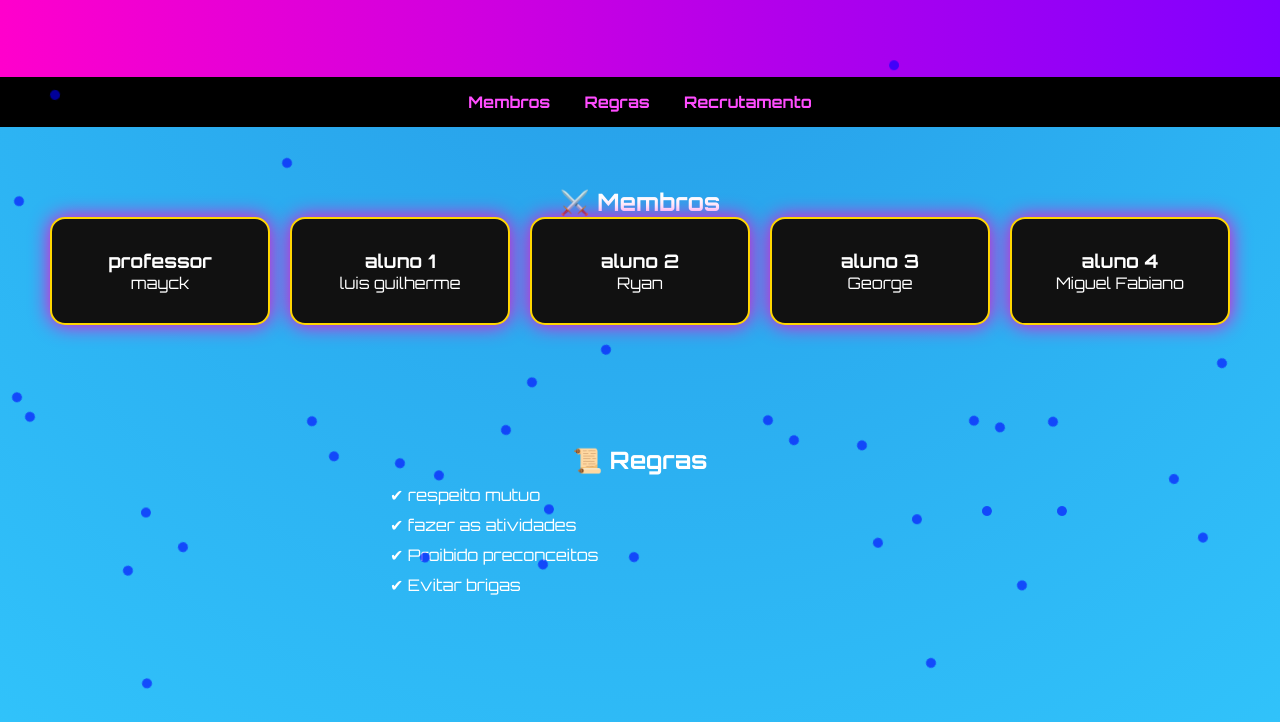
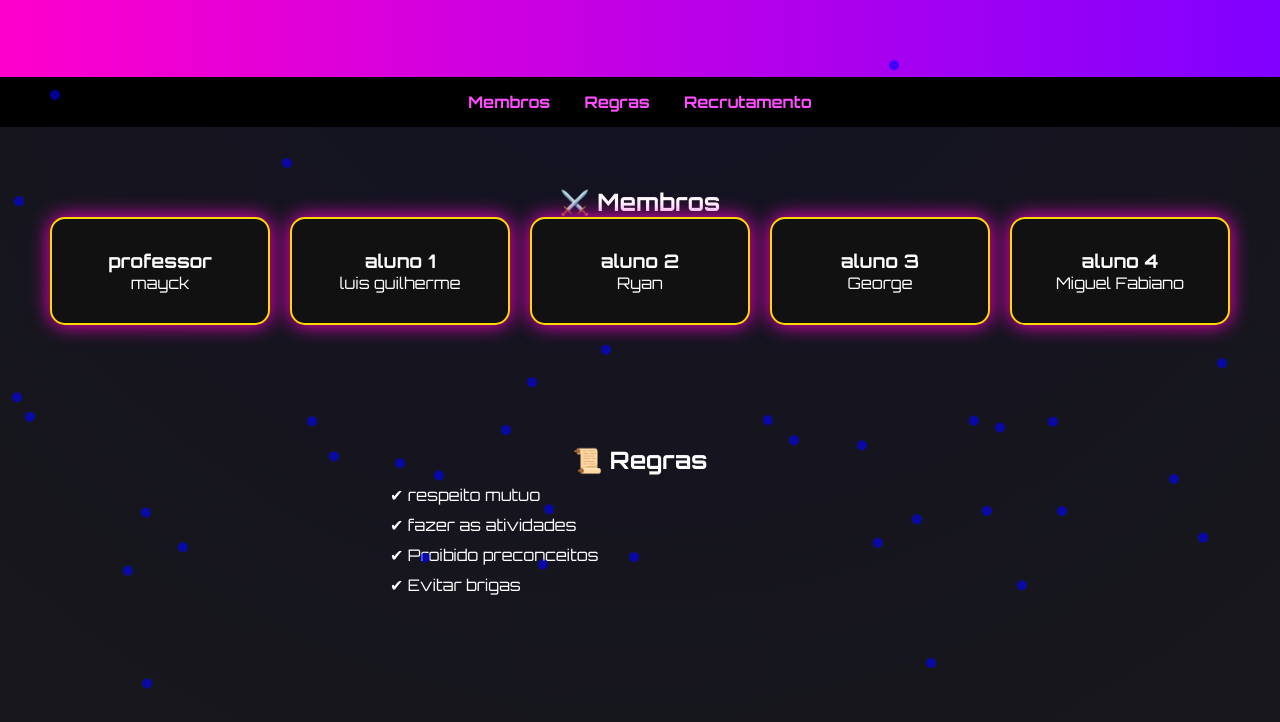
Before and after one commit to Mkzinnnn/Site-teste-, a plain HTML site: page index.html in a window 1280 px wide. Shown: the part 143-865 px from the top of the page. Drawn offline with Linux system fonts and the light colour scheme.

Commit message:
Change background gradient in index.html

```diff
--- a/index.html
+++ b/index.html
@@ -11,7 +11,7 @@
 *{margin:0;padding:0;box-sizing:border-box;font-family:'Orbitron',sans-serif;}
 
 body{
-background: radial-gradient(circle at top, #2699E6, #33CCFF);
+background: radial-gradient(circle at top, #121123, #19191a);
 color:white;
 overflow-x:hidden;
 }
```
